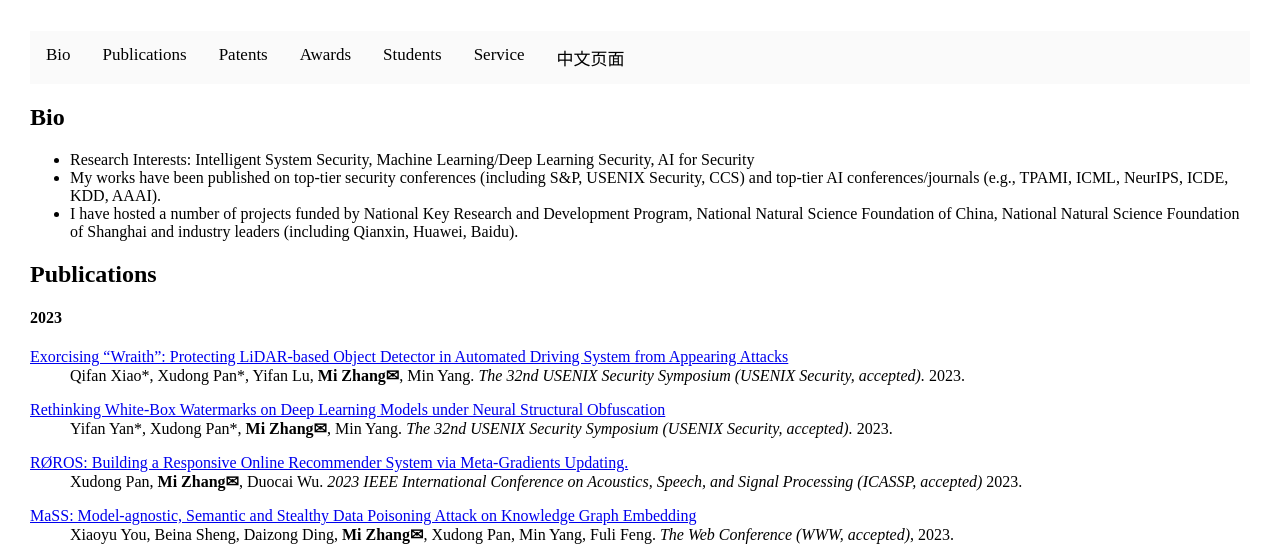
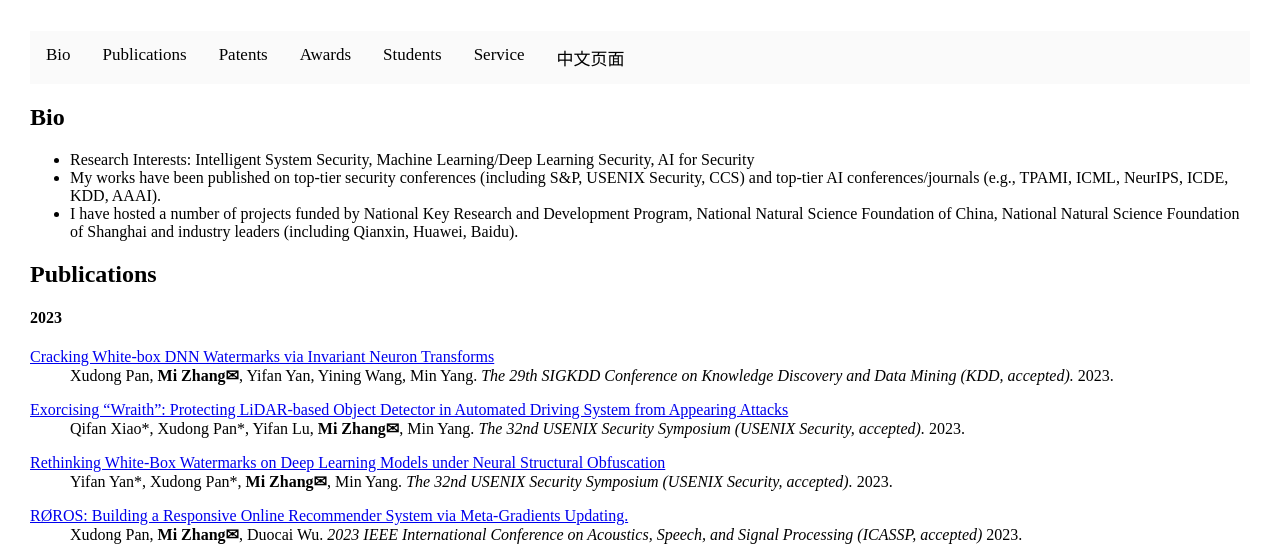
Before and after one commit to mi-zhang-fdu/mi-zhang-fdu.github.io, a plain HTML site: page index.html in a window 1280 px wide. Shown: the part 235-792 px from the top of the page. Drawn offline with Linux system fonts and the light colour scheme.

Commit message:
Update index.html

```diff
--- a/index.html
+++ b/index.html
@@ -140,6 +140,13 @@ function topFunction() {
 <h2 id="papers">Publications</h2>
 <!-- 2023 -->
 <h4>2023</h4>
+<a href="https://arxiv.org/abs/2205.00199v2">Cracking White-box DNN Watermarks via Invariant Neuron Transforms</a>
+<dd>
+Xudong Pan, <strong>Mi Zhang✉</strong>, Yifan Yan, Yining Wang, Min Yang. <em>The 29th SIGKDD Conference on Knowledge Discovery and Data Mining (KDD, accepted).</em> 2023.
+<p>
+</dd>
+
+
 <a href="https://www.usenix.org/system/files/sec23fall-prepub-190-xiao-qifan.pdf">Exorcising “Wraith”: Protecting LiDAR-based Object Detector in Automated Driving System from Appearing Attacks</a>
 <dd>
 Qifan Xiao*, Xudong Pan*, Yifan Lu, <strong>Mi Zhang✉</strong>, Min Yang. <em>The 32nd USENIX Security Symposium (USENIX Security, accepted).</em> 2023.
```
